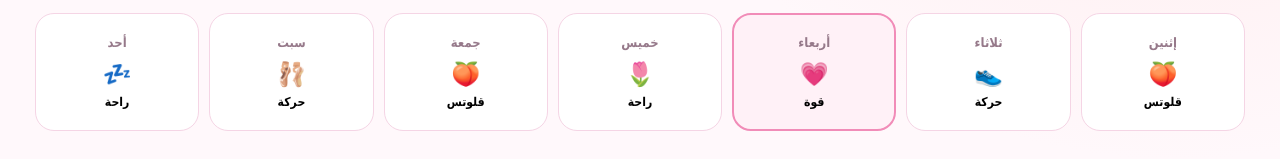
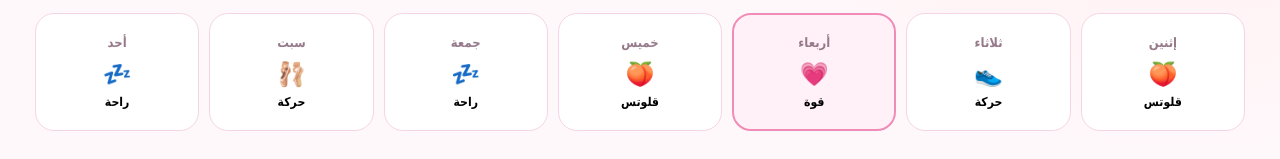
Before and after one commit to baderfcb232-hue/Multimedia_Project_Bader, a plain HTML site: page index.html in a window 1280 px wide. Shown: the part 766-925 px from the top of the page. Drawn offline with Linux system fonts and the light colour scheme.

Commit message:
Make Friday Zainab's weekly rest day and move glutes B to Thursday

```diff
--- a/index.html
+++ b/index.html
@@ -59,8 +59,8 @@
  {name:'الإثنين',short:'إثنين',icon:'🍑',title:'قلوتس وقوة A',type:'glutes',duration:'45–55 دقيقة',tag:'Glutes Day',desc:'بداية قوية: نركّز على عضلات المؤخرة والرجلين مع تكنيك هادئ.',items:['hipthrust','squat','rdl','abduction','walk10']},
  {name:'الثلاثاء',short:'ثلاثاء',icon:'👟',title:'مشي + كور',type:'cardio',duration:'30–45 دقيقة',tag:'Active Day',desc:'كارديو لطيف وتقوية وسط الجسم؛ السر هو الاستمرارية.',items:['walk','deadbug','plank','birddog']},
  {name:'الأربعاء',short:'أربعاء',icon:'💗',title:'أعلى الجسم + لياقة',type:'upper',duration:'40–50 دقيقة',tag:'Upper Body',desc:'نقوّي الظهر والأكتاف والصدر لتوازن جميل في الجسم.',items:['pulldown','row','chestpress','lateral','walk10']},
- {name:'الخميس',short:'خميس',icon:'🌷',title:'راحة واستشفاء',type:'rest',duration:'راحة مرنة',tag:'Rest & Reset',desc:'الراحة جزء حقيقي من تقوية العضلات. مش مطلوب أي تمرين اليوم.',items:[]},
- {name:'الجمعة',short:'جمعة',icon:'🍑',title:'قلوتس وقوة B',type:'glutes',duration:'45–55 دقيقة',tag:'Glutes Day',desc:'حصة ثانية للقلوتس: حركة مختلفة ومزيد من التحكم والقوة.',items:['split','bridge','stepup','kickback','bandwalk']},
+ {name:'الخميس',short:'خميس',icon:'🍑',title:'قلوتس وقوة B',type:'glutes',duration:'45–55 دقيقة',tag:'Glutes Day',desc:'حصة ثانية للقلوتس: حركة مختلفة ومزيد من التحكم والقوة.',items:['split','bridge','stepup','kickback','bandwalk']},
+ {name:'الجمعة',short:'جمعة',icon:'💤',title:'إجازة زينب 🎀',type:'rest',duration:'راحة كاملة',tag:'Friday Off',desc:'الجمعة إجازتك الثابتة يا زينب 💗 خذي راحتك واستمتعي بيومك، مش مطلوب أي تمرين.',items:[]},
  {name:'السبت',short:'سبت',icon:'🩰',title:'كارديو ممتع + مرونة',type:'cardio',duration:'25–40 دقيقة',tag:'Fun Cardio',desc:'اختاري الحركة اللي تحبيها؛ الرقص والمشي كلهم يحسبوا!',items:['dance','mobility','walk10']},
  {name:'الأحد',short:'أحد',icon:'💤',title:'راحة وشحن طاقة',type:'rest',duration:'راحة مرنة',tag:'Rest Day',desc:'وقت لطيف لجسمك ونفسك. لو حبيتي امشي مشيًا خفيفًا فقط.',items:[]}
  ];
```
